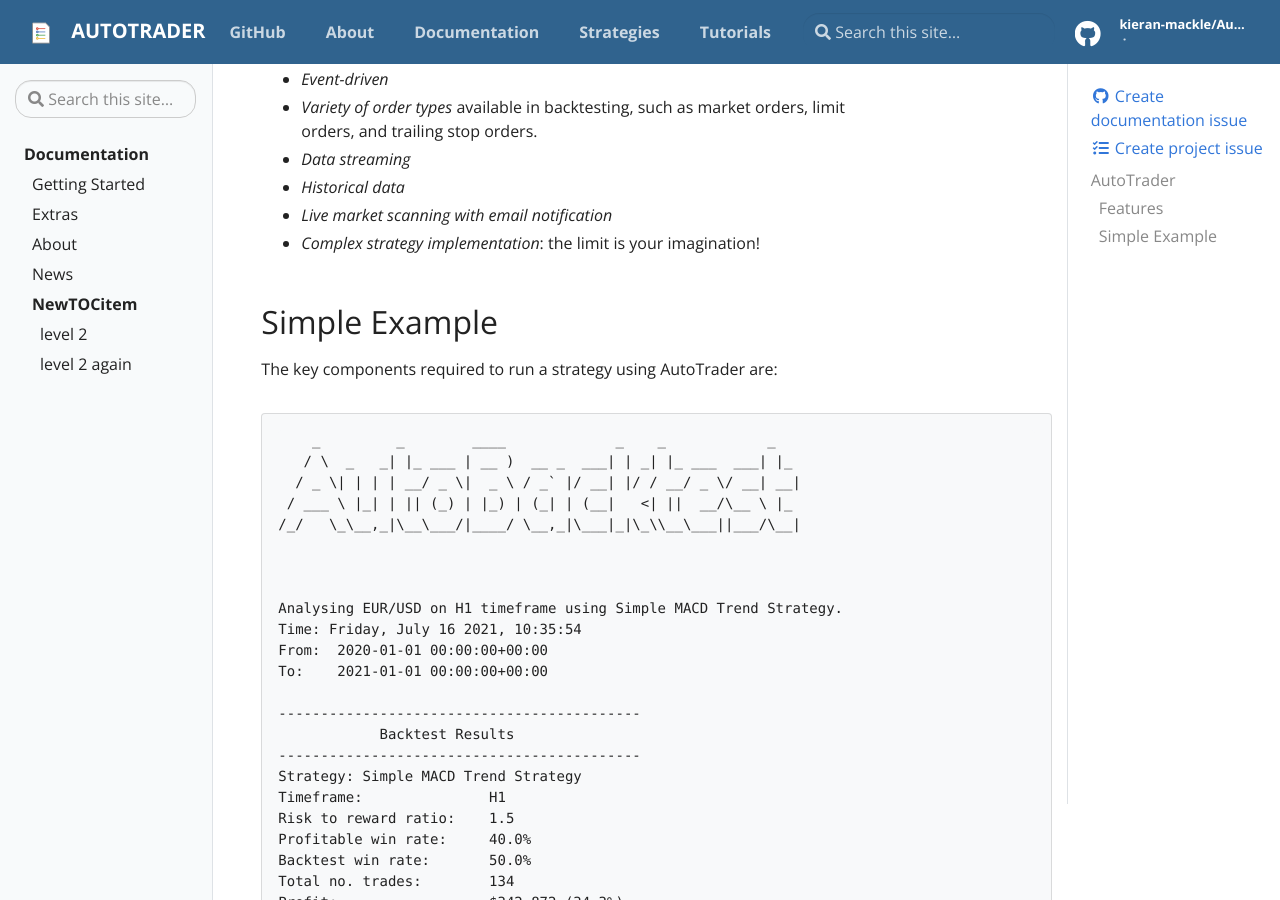
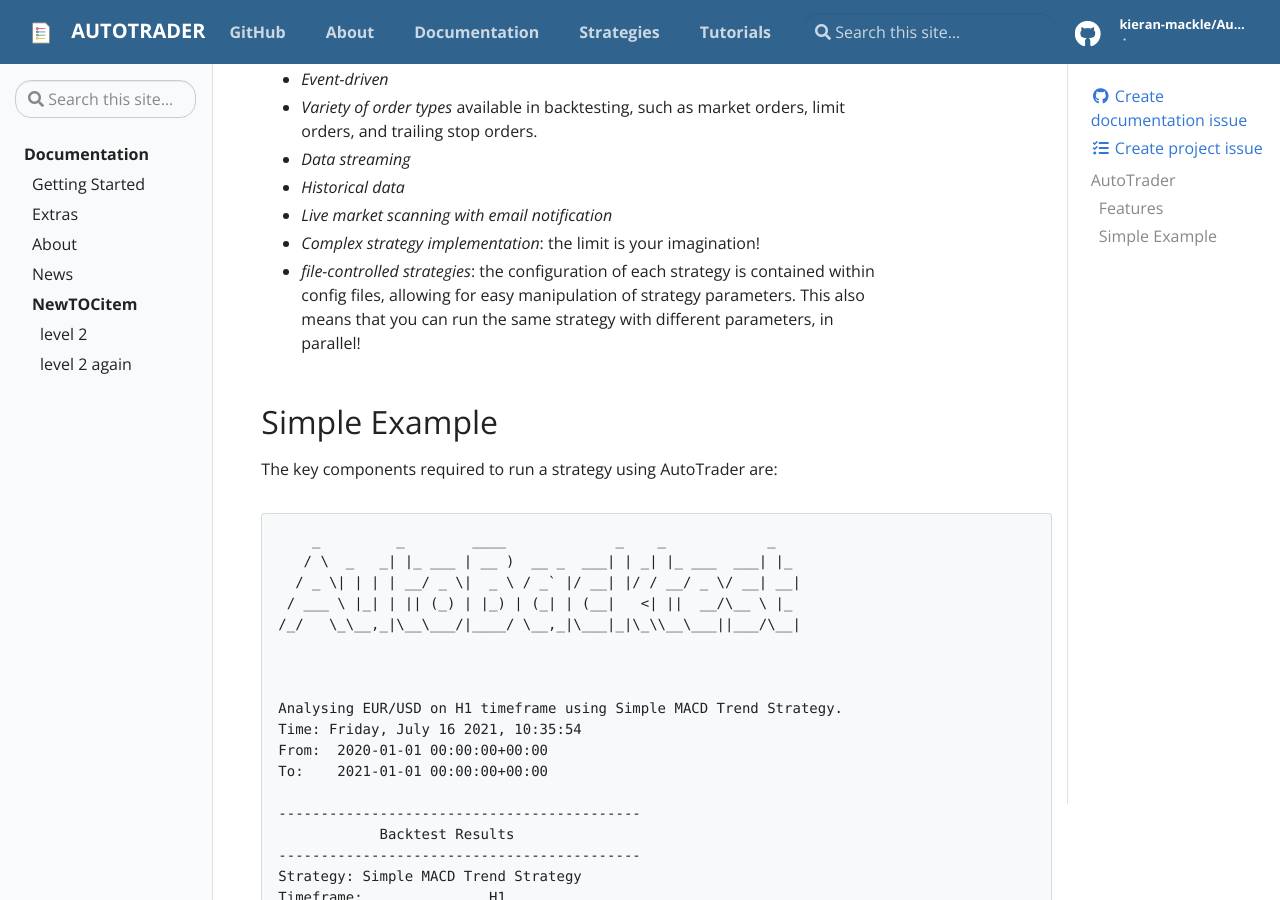
Before and after one commit to kieran-mackle/AutoTrader, a Jekyll site: the page built from docs/pages/index.md, in a window 1280 px wide and 900 px high, scrolled down 619 px. Built offline with Jekyll 4.4.1, drawn with Linux system fonts in a browser that asks for light colours.

Commit message:
Update index.md

```diff
--- a/docs/pages/index.md
+++ b/docs/pages/index.md
@@ -28,6 +28,9 @@
  - *Historical data*
  - *Live market scanning with email notification*
  - *Complex strategy implementation*: the limit is your imagination!
+ - *file-controlled strategies*: the configuration of each strategy is contained within config files, allowing for easy
+    manipulation of strategy parameters. This also means that you can run the same strategy with different parameters,
+    in parallel!
 
 
 ## Simple Example
```
